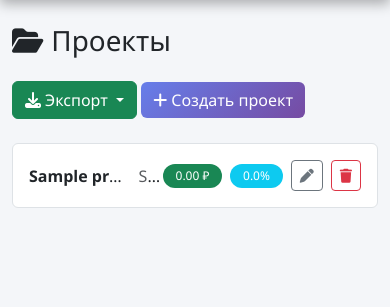
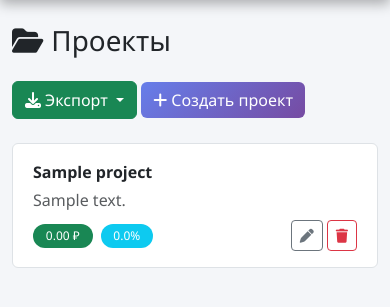
Before and after one commit to daniil-avdeenko/project-finance, a Flask app: page /projects in a window 390 px wide. Shown: the part 56-363 px from the top of the page. Run offline with Flask 3, Linux system fonts and the light colour scheme; a user stored in the database is signed in; tables that the repository leaves empty hold one stand-in row (values such as "Sample post"); some libraries are stand-ins or nearby versions.

Commit message:
feat(ui): mobile card layout for projects list

```diff
--- a/app/static/css/styles.css
+++ b/app/static/css/styles.css
@@ -581,3 +581,83 @@ h1 {
         flex: 1;
     }
 }
+
+
+/* ============================================================
+   Mobile projects list (≤767px).
+   ============================================================ */
+.project-row-mobile {
+    display: flex;
+    justify-content: space-between;
+    align-items: center;
+    gap: 1rem;
+    padding: 1rem 1.25rem;
+}
+
+.project-row-main {
+    display: flex;
+    flex-direction: row;
+    align-items: center;
+    gap: 0.5rem;
+    flex: 1;
+    min-width: 0;
+}
+
+.project-row-title {
+    font-size: 1rem;
+    overflow: hidden;
+    text-overflow: ellipsis;
+    white-space: nowrap;
+}
+
+.project-row-desc {
+    flex: 1;
+    min-width: 0;
+    overflow: hidden;
+    text-overflow: ellipsis;
+    white-space: nowrap;
+}
+
+.project-row-meta {
+    display: flex;
+    align-items: center;
+    gap: 0.5rem;
+    flex-shrink: 0;
+}
+
+.project-row-actions {
+    display: flex;
+    gap: 0.25rem;
+    margin-left: 0.25rem;
+}
+
+@media (max-width: 767px) {
+    .project-row-mobile {
+        flex-direction: column;
+        align-items: stretch;
+        gap: 0.5rem;
+    }
+
+    .project-row-main {
+        flex-direction: column;
+        align-items: flex-start;
+        gap: 0.25rem;
+    }
+
+    .project-row-title,
+    .project-row-desc {
+        white-space: normal;
+        word-break: break-word;
+    }
+
+        .project-row-meta {
+        justify-content: space-between;
+        width: 100%;
+    }
+
+    .project-row-badges {
+        display: flex;
+        gap: 0.5rem;
+        flex-wrap: wrap;
+    }
+}
--- a/app/templates/projects/list.html
+++ b/app/templates/projects/list.html
@@ -33,30 +33,33 @@
 
 <div class="list-group">
     {% for project in projects %}
-    <div class="list-group-item list-group-item-action d-flex align-items-center py-3 px-3"
+    <div class="list-group-item list-group-item-action project-row-mobile"
          style="cursor: pointer; transition: 0.2s;"
          data-url="{{ url_for('main.project_detail', project_id=project.id, next=request.full_path.rstrip('?')) }}">
 
-        <div style="width: 30%; flex-shrink: 0; overflow: hidden; text-overflow: ellipsis; white-space: nowrap;"
-             title="{{ project.name }}">
+        <div class="project-row-main">
+            <div class="project-row-title" title="{{ project.name }}">
                 <span class="fw-semibold">{{ project.name }}</span>
             </div>
-
-        <div style="flex: 1; min-width: 0; overflow: hidden; text-overflow: ellipsis; white-space: nowrap; padding: 0 10px;"
-             title="{{ project.description or '' }}">
+            <div class="project-row-desc" title="{{ project.description or '' }}">
                 <span class="text-muted">{{ project.description or 'Без описания' }}</span>
             </div>
+        </div>
 
-        <div class="d-flex align-items-center gap-2 ms-auto flex-shrink-0">
+        <div class="project-row-meta">
+            <div class="project-row-badges">
                 <span class="badge bg-success">{{ project.profit|money }} ₽</span>
                 <span class="badge bg-info">{{ "{:.1f}".format(project.profitability) }}%</span>
+            </div>
             {% if current_user.is_admin() %}
+            <div class="project-row-actions">
                 <a href="{{ url_for('main.project_edit', project_id=project.id, next=request.path) }}"
                    class="btn btn-sm btn-outline-secondary"
                    title="Редактировать" onclick="event.stopPropagation();">
                     <i class="fas fa-pen"></i>
                 </a>
-            <form method="post" action="{{ url_for('main.project_delete', project_id=project.id, next=request.path) }}"
+                <form method="post"
+                      action="{{ url_for('main.project_delete', project_id=project.id, next=request.path) }}"
                       style="display:inline;" onclick="event.stopPropagation();">
                     <input type="hidden" name="csrf_token" value="{{ csrf_token() }}">
                     <button type="button" class="btn btn-sm btn-outline-danger"
@@ -67,6 +70,7 @@
                         <i class="fas fa-trash"></i>
                     </button>
                 </form>
+            </div>
             {% endif %}
         </div>
     </div>
```
Lines whose indentation alone changed are shown as unchanged.
